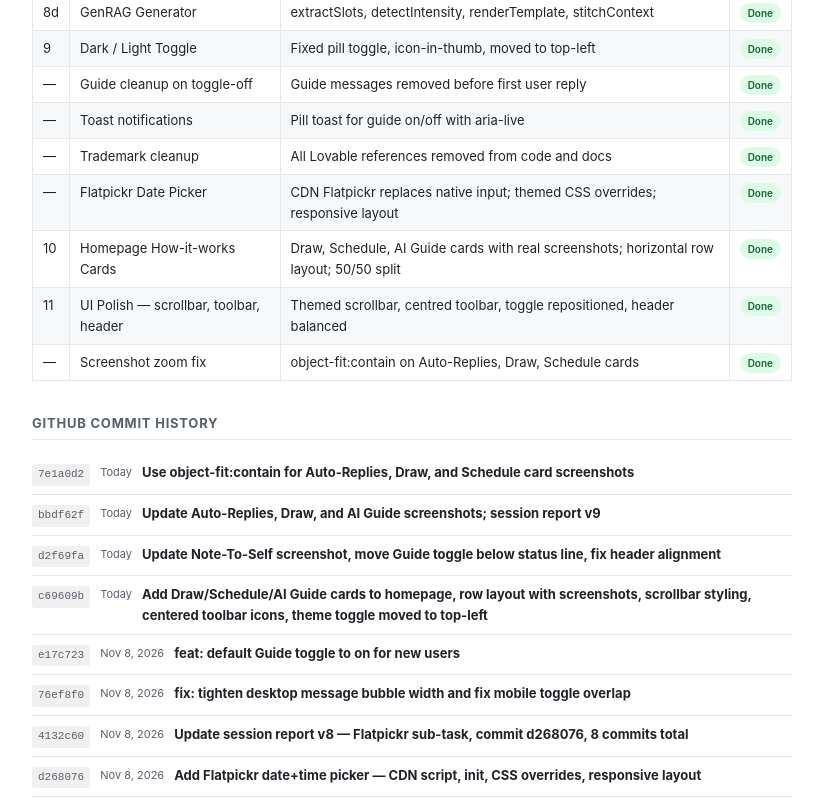
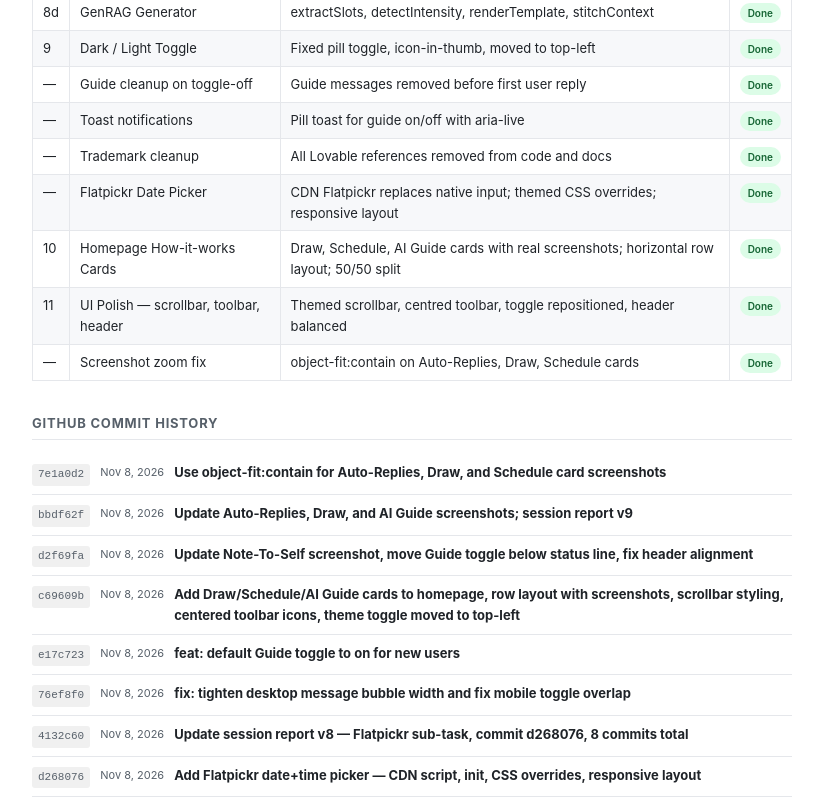
Before and after one commit to durgaIyer100/bobNoteToSelf, a plain HTML site: page bob-task-session-report.html in a window 1280 px wide. Shown: the part 2142-2946 px from the top of the page, without its empty margins (228-1051 px from the left). Drawn offline with Linux system fonts and the light colour scheme.

Commit message:
Fix session report dates — replace Today with Nov 8, 2026

```diff
--- a/bob-task-session-report.html
+++ b/bob-task-session-report.html
@@ -174,7 +174,7 @@
       <div class="activity-day">
         <div class="activity-date-col">
           <div class="activity-dot"></div>
-          <div class="activity-date">Today</div>
+          <div class="activity-date">Nov 8, 2026</div>
           <div class="activity-line"></div>
         </div>
         <div class="activity-body">
@@ -229,10 +229,10 @@
   <div class="section">
     <h2>GitHub Commit History</h2>
     <ul class="commit-list">
-      <li><span class="commit-hash">7e1a0d2</span><span class="commit-date">Today</span><div><strong>Use object-fit:contain for Auto-Replies, Draw, and Schedule card screenshots</strong></div></li>
-      <li><span class="commit-hash">bbdf62f</span><span class="commit-date">Today</span><div><strong>Update Auto-Replies, Draw, and AI Guide screenshots; session report v9</strong></div></li>
-      <li><span class="commit-hash">d2f69fa</span><span class="commit-date">Today</span><div><strong>Update Note-To-Self screenshot, move Guide toggle below status line, fix header alignment</strong></div></li>
-      <li><span class="commit-hash">c69609b</span><span class="commit-date">Today</span><div><strong>Add Draw/Schedule/AI Guide cards to homepage, row layout with screenshots, scrollbar styling, centered toolbar icons, theme toggle moved to top-left</strong></div></li>
+      <li><span class="commit-hash">7e1a0d2</span><span class="commit-date">Nov 8, 2026</span><div><strong>Use object-fit:contain for Auto-Replies, Draw, and Schedule card screenshots</strong></div></li>
+      <li><span class="commit-hash">bbdf62f</span><span class="commit-date">Nov 8, 2026</span><div><strong>Update Auto-Replies, Draw, and AI Guide screenshots; session report v9</strong></div></li>
+      <li><span class="commit-hash">d2f69fa</span><span class="commit-date">Nov 8, 2026</span><div><strong>Update Note-To-Self screenshot, move Guide toggle below status line, fix header alignment</strong></div></li>
+      <li><span class="commit-hash">c69609b</span><span class="commit-date">Nov 8, 2026</span><div><strong>Add Draw/Schedule/AI Guide cards to homepage, row layout with screenshots, scrollbar styling, centered toolbar icons, theme toggle moved to top-left</strong></div></li>
       <li><span class="commit-hash">e17c723</span><span class="commit-date">Nov 8, 2026</span><div><strong>feat: default Guide toggle to on for new users</strong></div></li>
       <li><span class="commit-hash">76ef8f0</span><span class="commit-date">Nov 8, 2026</span><div><strong>fix: tighten desktop message bubble width and fix mobile toggle overlap</strong></div></li>
       <li><span class="commit-hash">4132c60</span><span class="commit-date">Nov 8, 2026</span><div><strong>Update session report v8 — Flatpickr sub-task, commit d268076, 8 commits total</strong></div></li>
```
